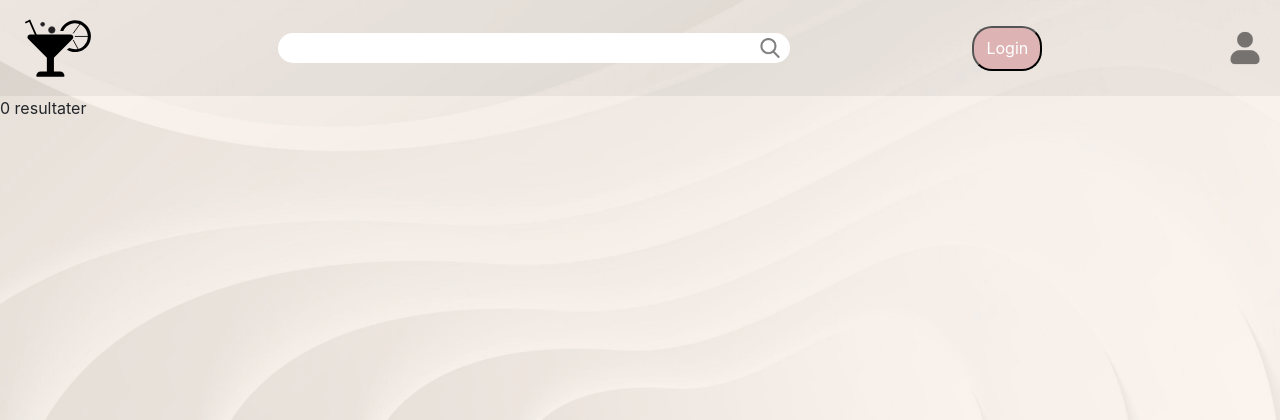
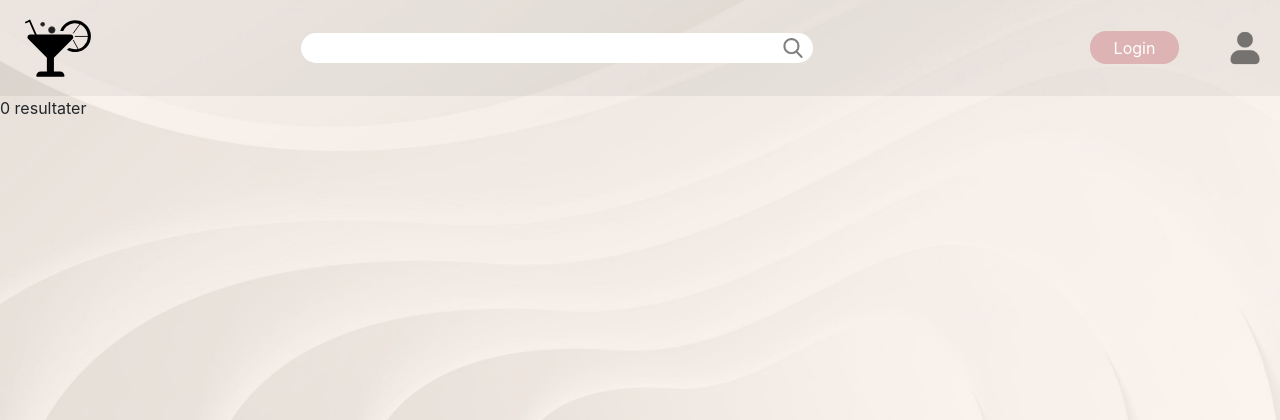
Before and after one commit to mich163w/dwp_, a PHP site: page /projekter/ in a window 1280 px wide. Shown: the top 420 px of the page. Run offline with PHP 8.4, Linux system fonts and the light colour scheme; data comes from the database, SQL or seed files in the repository; data that the repository does not hold is empty.

Commit message:
Add files via upload
Upload fra den bruger der er logget ind

```diff
--- a/DWPTwo/Index.php
+++ b/DWPTwo/Index.php
@@ -27,6 +27,7 @@
                             <input class="mTitle" type="text" name="mediaTitle">
                             <label for="Description">Description</label>
                             <input class="mDesc" type="text" name="mediaDesc" rows="10" col="25">
+                            <input type="hidden" name="userAvatar" value="<?php echo $row['Avatar']; ?>">
                             <input type="submit" class="submitBtn" name="submit" value="Submit" />
                         </div>
                     </div>
--- a/DWPTwo/assets/style.css
+++ b/DWPTwo/assets/style.css
@@ -364,10 +364,14 @@ input[type=file]::file-selector-button {
     color: white;
 }
 
-.toLogin {
-    border-radius: 20px;
-    height: 45px;
-    width: 70px;
+.toLogin { /* ændret */
+    border-radius: 16px;
+    border: none;
+    height: 33px;
+    width: 89px;
     background-color: #ddb3b3;
-    color:white;
+    color: white;
+    margin-left: 71px;
+    position: absolute;
+    margin-top: -17px;
 }
--- a/DWPTwo/mediaInsert.php
+++ b/DWPTwo/mediaInsert.php
@@ -6,6 +6,7 @@ echo $_FILES['picture']['name'];
 
 
 require ("connection.php");
+session_start();
 
 $stmt1 = $conn->prepare("INSERT INTO Media (URL, mediaTitle, mediaDesc, mediaProfileFK) VALUES (?, ?, ?, ?)");
 $stmt1->bind_param("sssi", $URL, $mediaTitle, $mediaDesc, $mediaProfileFK);
@@ -13,7 +14,7 @@ $stmt1->bind_param("sssi", $URL, $mediaTitle, $mediaDesc, $mediaProfileFK);
     $URL = htmlspecialchars(trim($URL));
     $mediaTitle = htmlspecialchars(trim($_POST['mediaTitle']));
     $mediaDesc = htmlspecialchars(trim($_POST['mediaDesc']));
-    $mediaProfileFK = 1;
+    $mediaProfileFK = $_SESSION['userid'];
 
     $stmt1->execute();
 
--- a/DWPTwo/profile.php
+++ b/DWPTwo/profile.php
@@ -106,7 +106,7 @@ border-radius: 10px;
 }
 
 .file-avatar {
-    position: fixed;
+    position: absolute;
     margin-top: 109px;
     margin-left: -2%;
 }
```
Also changed, not shown: DWPTwo/img/04d21a0d2ad80feba95a01a23249f4d7.jpeg (added), DWPTwo/img/1e833bb38b8c579a5189029a8508b657.jpg (added), DWPTwo/img/IMG_1489.JPG (added), DWPTwo/img/Skærmbillede 2023-10-31 kl. 09.03.48.png (added), DWPTwo/img/guldsmede.png (added), DWPTwo/img/mus.jpeg (added), DWPTwo/img/mushroom.png (added), 1 other file.
